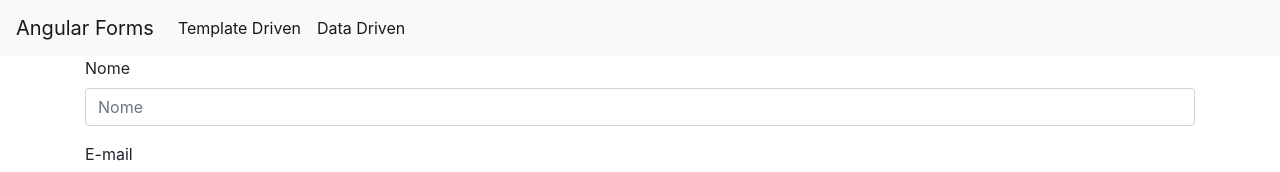
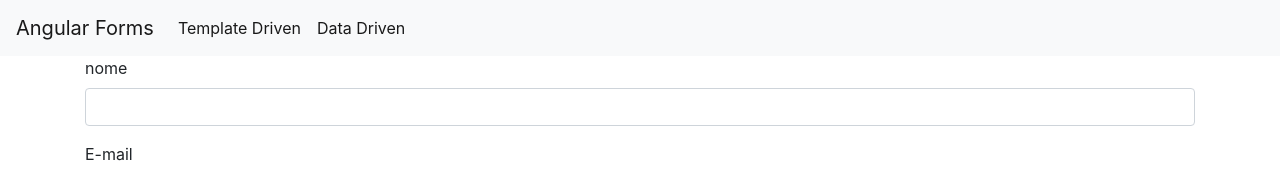
Before and after one commit to michael-zero/Angular, an Angular app: page /dataForm in a window 1280 px wide. Shown: the top 172 px of the page. Built offline with nearby package versions, Linux system fonts and the light colour scheme.

Commit message:
feat: cria um Input customizado

```diff
--- a/src/app/data-form/data-form.component.html
+++ b/src/app/data-form/data-form.component.html
@@ -1,7 +1,16 @@
 <form action="" class="form-horizontal" (ngSubmit)="handleSubmit()" [formGroup]="formulario">
+
+
   <div class="form-group">
-    <div class="form-row">
 
+    <app-input-field id="nome"
+    [classeCSS]="aplicaCSSdeErro('nome')"
+    label="nome"
+    formControlName="nome"
+    [control]="getCampoAbstractControl('nome')"
+    ></app-input-field>
+
+    <!-- <div class="form-row">
       <div class="col-sm-12">
         <label for="nome">Nome</label>
       </div>
@@ -10,7 +19,7 @@
         <input  type="text" class="form-control" [ngClass]="aplicaCSSdeErro('nome')" id="nome" formControlName="nome" placeholder="Nome" required>
         <app-error-msg [control]="getCampoAbstractControl('nome')" label="Nome"></app-error-msg>
       </div>
-    </div>
+    </div> -->
 
   </div>
 
--- a/src/app/data-form/data-form.component.ts
+++ b/src/app/data-form/data-form.component.ts
@@ -41,7 +41,7 @@
     this.newsletterOp = this.dropdownService.getNewsletter()
 
     this.formulario = this.formBuilder.group({
-      nome: [null, [Validators.required, Validators.minLength(3), Validators.maxLength(5)]],
+      nome: [null, [Validators.required, Validators.minLength(3), Validators.maxLength(15)]],
       email: [null, [Validators.required, Validators.email]],
       confirmarEmail: [null, [FormValidations.equalsTo("email")], [this.validarEmail.bind(this)]],
 
--- /dev/null
+++ b/src/app/shared/input-field/input-field.component.html
@@ -0,0 +1,15 @@
+<div class="form-group">
+  <!-- <div class="form-row"> -->
+
+  <!-- <div class="col-sm-12"> -->
+    <label [attr.for]="id">{{label}}</label>
+  <!-- </div> -->
+
+  <!-- <div class="col-sm-12"> -->
+    <input  [type]="type" [(ngModel)]="value" class="form-control" [ngClass]="classeCSS" [id]="id">
+    <app-error-msg [control]="control" [label]="label"></app-error-msg>
+    <!-- getCampoAbstractControl('nome') - isso era o que tava no lugar de control  -->
+  <!-- </div> -->
+  <!-- </div> -->
+
+</div>
--- /dev/null
+++ b/src/app/shared/input-field/input-field.component.ts
@@ -0,0 +1,57 @@
+import { Component, forwardRef, Input } from '@angular/core';
+import { ControlValueAccessor, NG_VALUE_ACCESSOR } from '@angular/forms';
+
+const INPUT_FIELD_VALUE_ACESSOR: any = {
+  provide: NG_VALUE_ACCESSOR,
+  useExisting: forwardRef(() => InputFieldComponent),
+  multi: true
+}
+
+@Component({
+  selector: 'app-input-field',
+  templateUrl: './input-field.component.html',
+  styleUrls: ['./input-field.component.css'],
+  providers: [INPUT_FIELD_VALUE_ACESSOR]
+})
+export class InputFieldComponent implements ControlValueAccessor {
+
+  @Input() classeCSS: any;
+  @Input() id!: string;
+  @Input() label!: string;
+  @Input() type = "text";
+  @Input() control: any;
+
+  private innerValue:any;
+
+  get value(){
+    return this.innerValue
+  }
+
+  set value(v:any){
+    //o evento dispara para valores diferentes , se n for, n precisa ue
+    if(v !== this.innerValue){
+        this.innerValue = v;
+        this.onChangeCb(v)
+
+    }
+  }
+
+
+  onChangeCb:  (_:any) => void = () => {}
+  onTouchedCb: (_:any) => void = () => {}
+
+  writeValue(v: any): void {
+    this.value = v
+  //   if(v !== this.innerValue){
+  //     this.innerValue = v;
+  //     this.onChangeCb(v)
+  // }
+  }
+  registerOnChange(fn: any): void {
+    this.onChangeCb = fn
+  }
+  registerOnTouched(fn: any): void {
+    this.onTouchedCb = fn
+  }
+
+}
```
Also changed, not shown: src/app/shared/shared.module.ts (+8 -2 lines), src/app/shared/input-field/input-field.component.css (added), 1 other file (tests, documents, lock files or other folders). Lines whose indentation alone changed are shown as unchanged.
